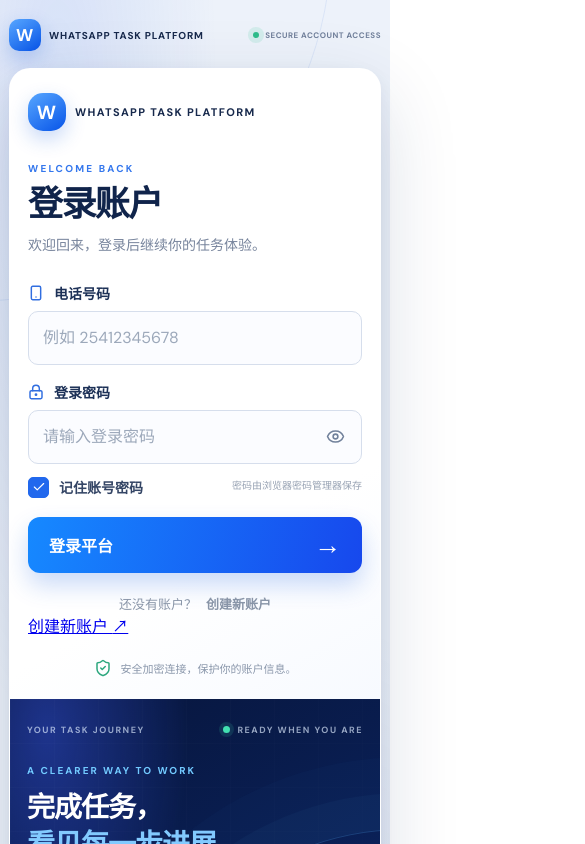
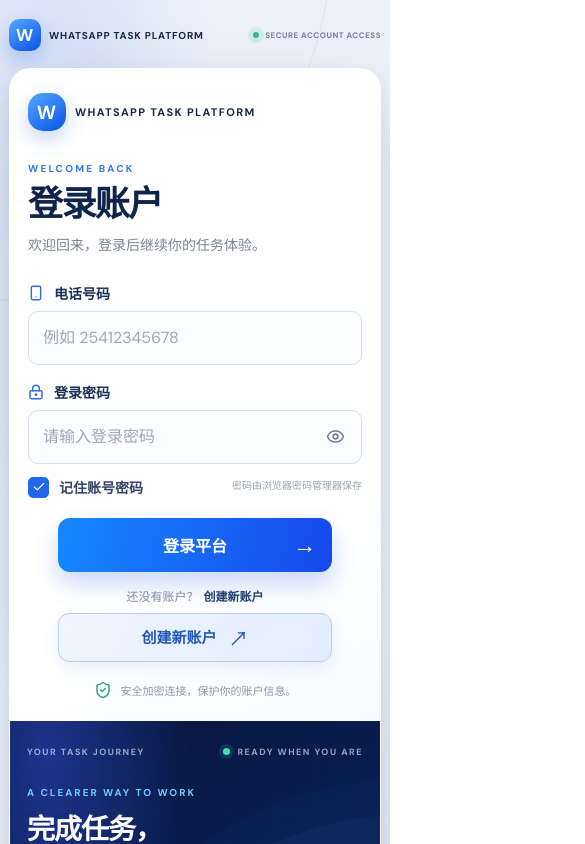
Before and after one commit to xiaolongsvip/whatsapp-task-platform, a Next.js app in the folder apps/web/: page / in a window 390 px wide. Shown: the top 844 px of the page, 585 px wide, since content can reach past the window. Built offline with nearby package versions, Linux system fonts and the light colour scheme.

Commit message:
Center and shorten login button; add matching contrasting create-account button

```diff
--- a/apps/web/src/app/globals.css
+++ b/apps/web/src/app/globals.css
@@ -595,3 +595,25 @@ a { -webkit-tap-highlight-color:transparent; }
  .showcase-showcase {min-height:0;}
  .login-page-footer span:last-child {display:none;}
 }
+
+
+/* Compact centered primary and secondary account actions */
+.login-submit { position:relative;width:min(82%,350px);margin:5px auto 0;justify-content:center;padding:0 48px;text-align:center; }
+.login-submit-arrow { position:absolute;right:20px;top:50%;transform:translateY(-50%); }
+.register-action { width:min(82%,350px);margin:18px auto 0;display:grid;gap:9px; }
+.register-prompt { margin:0;display:flex;justify-content:center;align-items:center;gap:5px;color:#8290a6;font-size:13px; }
+.register-prompt strong { color:#25416e;font-weight:800; }
+.register-button { min-height:54px;width:100%;display:flex;align-items:center;justify-content:center;gap:12px;border:1.5px solid #b9cdf3;border-radius:12px;background:linear-gradient(110deg,#f0f5ff,#e3edff);box-shadow:0 7px 17px rgba(42,91,174,.09);color:#2459b8;text-decoration:none;font-size:16px;font-weight:800;transition:transform .18s,background .18s,box-shadow .18s; }
+.register-button:hover { transform:translateY(-2px);background:linear-gradient(110deg,#e8f0ff,#d8e6ff);box-shadow:0 10px 20px rgba(42,91,174,.14); }
+.register-button span { font-size:20px;font-weight:500; }
+.login-form-foot { margin-top:23px; }
+@media(max-width:760px) {
+ .login-home { width:100%;max-width:100%;overflow-x:hidden; }
+ .login-card { width:100%;max-width:100%; }
+ .login-submit { width:min(82%,330px);height:54px;margin-top:3px;padding:0 42px;font-size:16px; }
+ .login-submit-arrow { right:16px;font-size:23px; }
+ .register-action { width:min(82%,330px);margin-top:15px;gap:8px; }
+ .register-prompt { margin:0;font-size:12px; }
+ .register-button { min-height:49px;font-size:15px;border-radius:11px; }
+ .login-form-foot { margin-top:19px; }
+}
```
